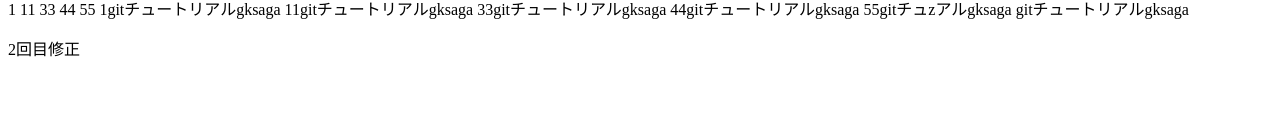
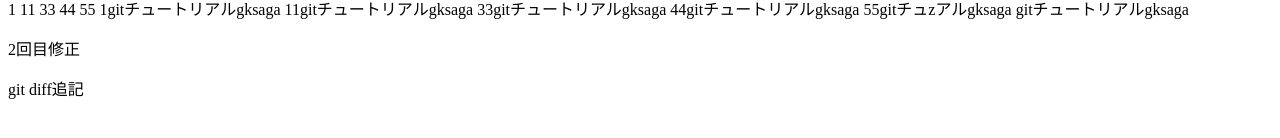
Before and after one commit to ssatohiro/git_tutorial, a plain HTML site: page index.html in a window 1280 px wide. Shown: the part 552-690 px from the top of the page. Drawn offline with Linux system fonts and the light colour scheme.

Commit message:
udemy git diff 追記

```diff
--- a/index.html
+++ b/index.html
@@ -22,3 +22,4 @@
 gitチュートリアルgksaga
 
 <p>2回目修正</p>
+<p>git diff追記</p>
```
